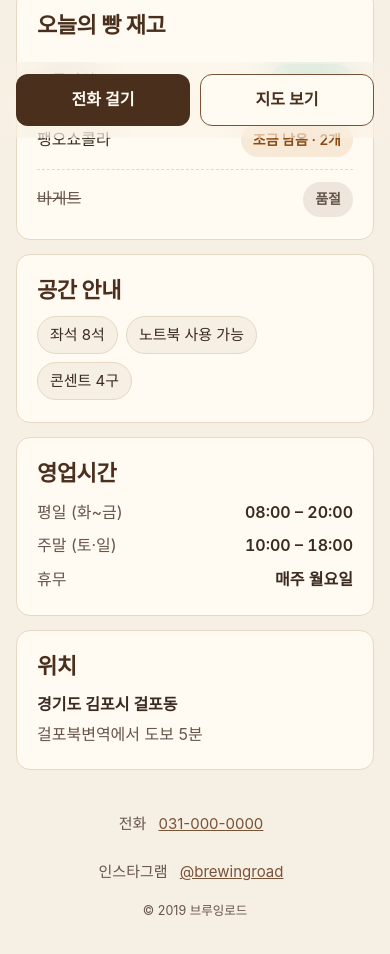
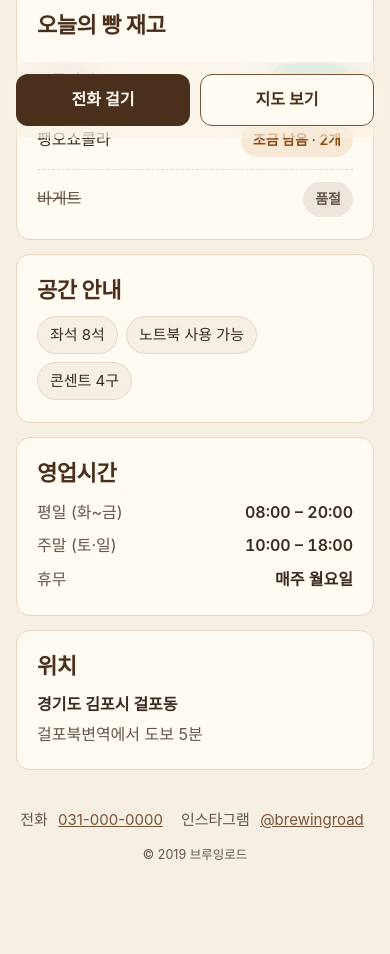
Before and after one commit to tjeka97/day02_cafe, a plain HTML site: page index.html in a window 390 px wide. Shown: the part 706-1660 px from the top of the page. Drawn offline with nearby package versions, Linux system fonts and the light colour scheme; a web font is replaced by a local one.

Commit message:
Put footer phone and Instagram links on one line to tighten spacing
Co-Authored-By: Claude Opus 5.5 <noreply@anthropic.com>

```diff
--- a/index.html
+++ b/index.html
@@ -170,12 +170,20 @@
       color: var(--muted);
       font-size: 0.9375rem;
     }
-    footer p { margin: 4px 0; }
+    /* 전화·인스타를 한 줄에 나란히 → 줄 간격은 좁히고 누르는 영역은 겹치지 않게 */
+    footer {
+      display: flex;
+      flex-wrap: wrap;
+      justify-content: center;
+      column-gap: 12px;
+    }
+    footer p { margin: 0; }
+    footer p:last-child { flex-basis: 100%; }
     footer a {
       display: inline-flex;
       align-items: center;
       min-height: 44px; /* 손가락으로 누르기 쉬운 최소 크기 */
-      padding: 0 8px;
+      padding: 0 6px;
     }
 
     /* 하단 고정 버튼 */
```
